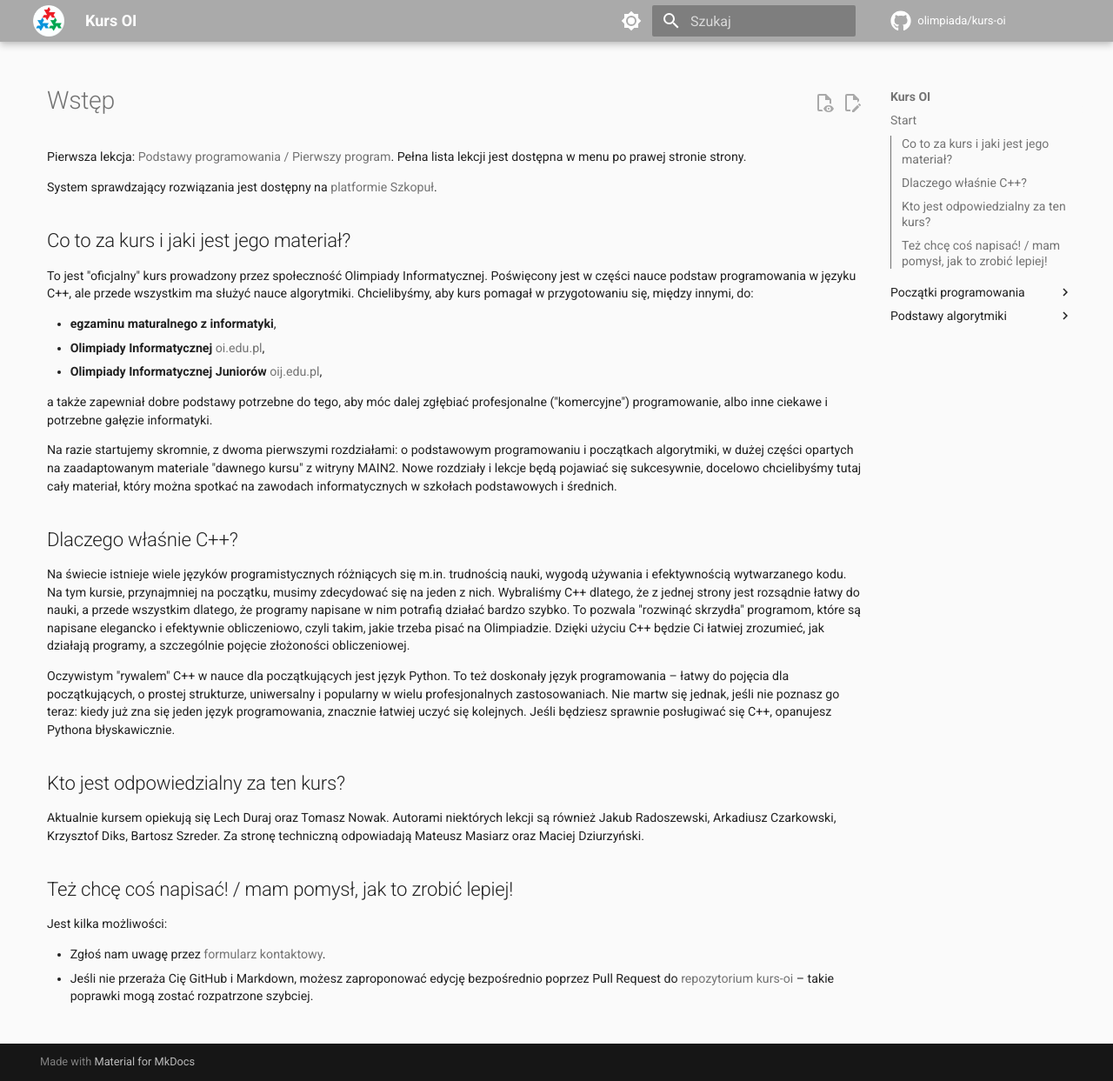
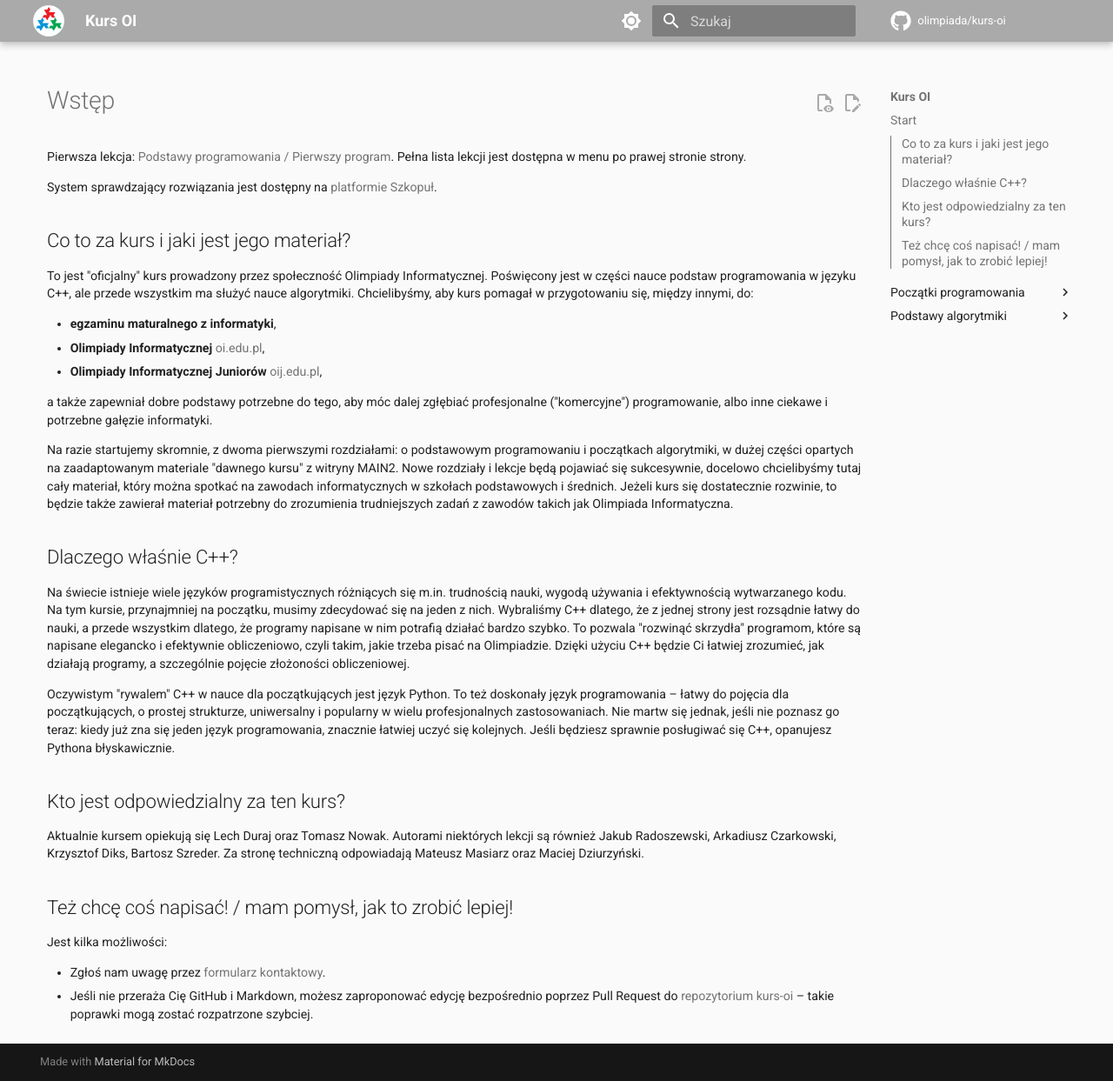
Before and after one commit to olimpiada/kurs-oi, an MkDocs documentation site: the page built from docs/index.md, in a window 1280 px wide and 1243 px high. Shown: the whole window at 87% size. Built offline with MkDocs 1.6.1 and Material for MkDocs 9.7.7, drawn with Linux system fonts in a browser that asks for light colours; comment, search, counter and statistics services are not loaded.

Commit message:
więcej planów

```diff
--- a/docs/index.md
+++ b/docs/index.md
@@ -14,7 +14,7 @@ To jest "oficjalny" kurs prowadzony przez społeczność Olimpiady Informatyczne
 
 a także zapewniał dobre podstawy potrzebne do tego, aby móc dalej zgłębiać profesjonalne ("komercyjne") programowanie, albo inne ciekawe i potrzebne gałęzie informatyki.
 
-Na razie startujemy skromnie, z dwoma pierwszymi rozdziałami: o podstawowym programowaniu i początkach algorytmiki, w dużej części opartych na zaadaptowanym materiale "dawnego kursu" z witryny MAIN2. Nowe rozdziały i lekcje będą pojawiać się sukcesywnie, docelowo chcielibyśmy tutaj cały materiał, który można spotkać na zawodach informatycznych w szkołach podstawowych i średnich.
+Na razie startujemy skromnie, z dwoma pierwszymi rozdziałami: o podstawowym programowaniu i początkach algorytmiki, w dużej części opartych na zaadaptowanym materiale "dawnego kursu" z witryny MAIN2. Nowe rozdziały i lekcje będą pojawiać się sukcesywnie, docelowo chcielibyśmy tutaj cały materiał, który można spotkać na zawodach informatycznych w szkołach podstawowych i średnich. Jeżeli kurs się dostatecznie rozwinie, to będzie także zawierał materiał potrzebny do zrozumienia trudniejszych zadań z zawodów takich jak Olimpiada Informatyczna.
 
 ## Dlaczego właśnie C++?
 
```
